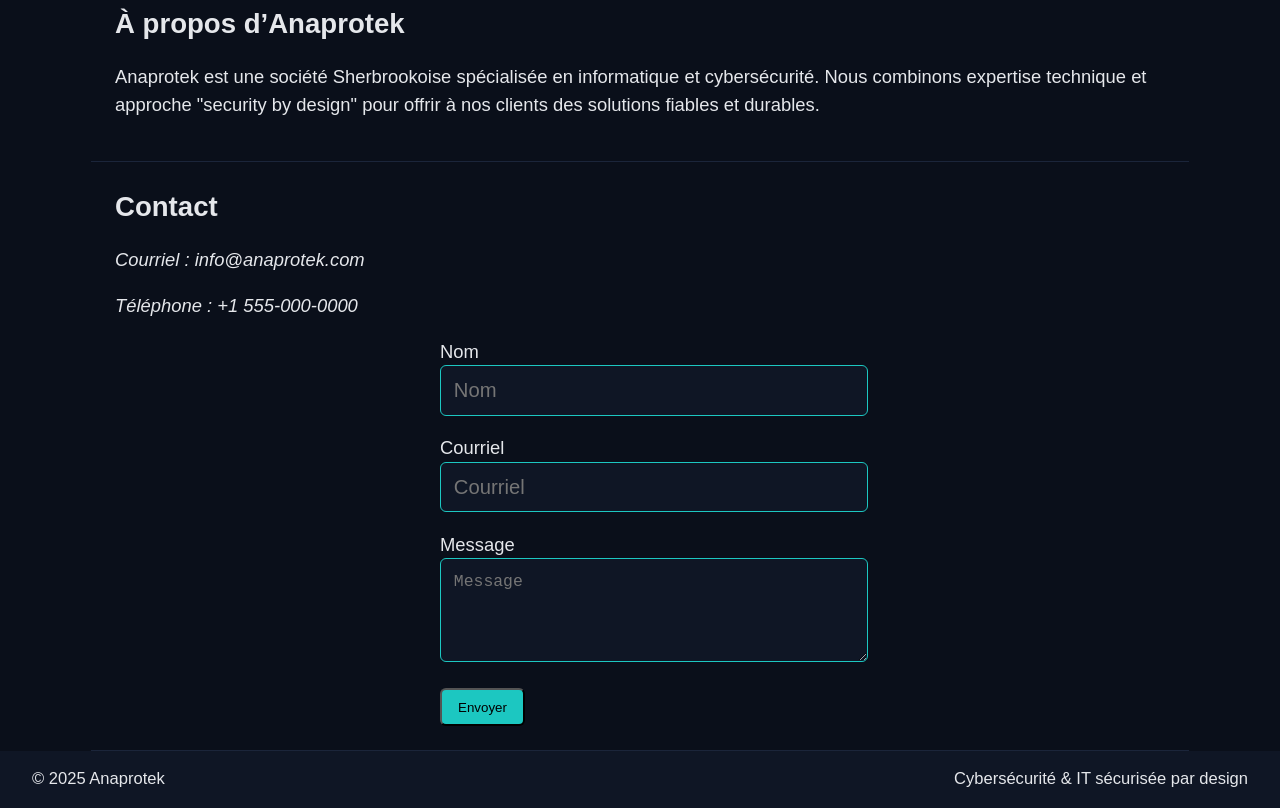
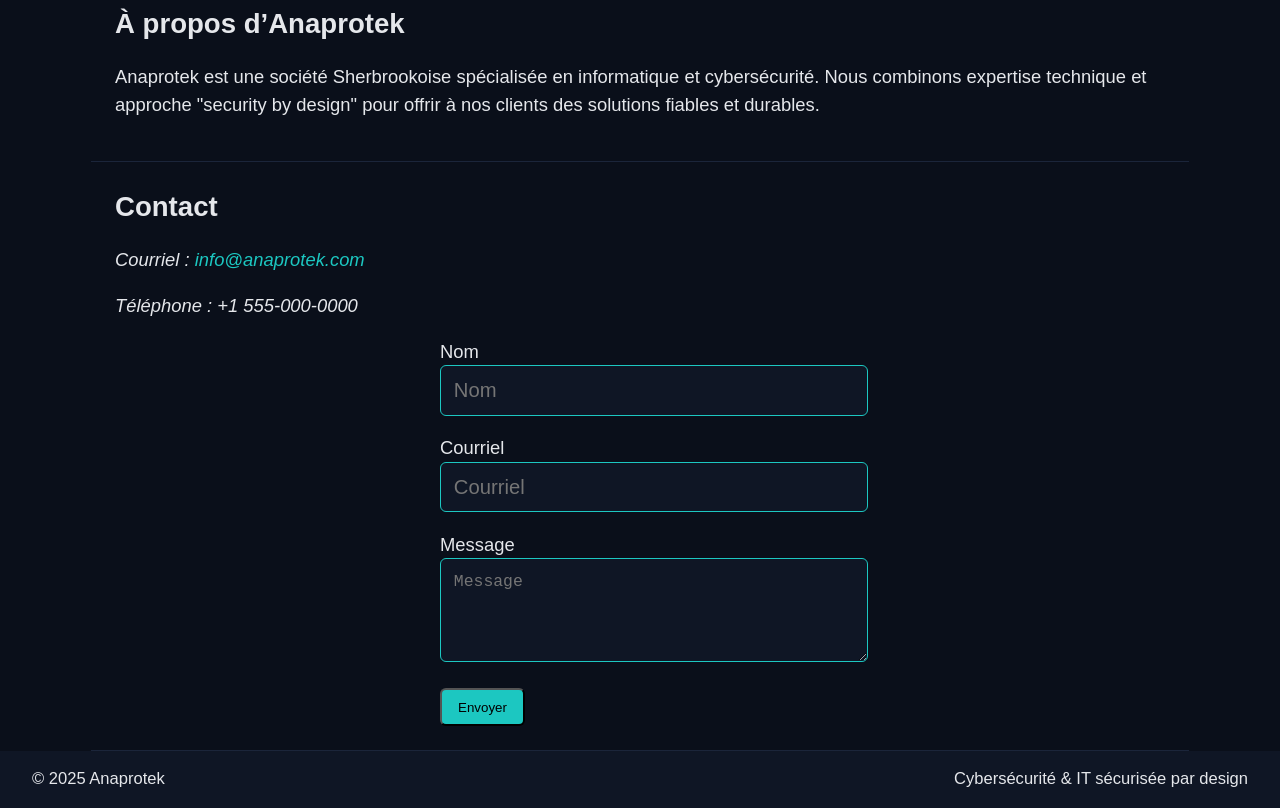
Before and after one commit to Desnyt628/Desnyt628.github.io, a plain HTML site: page index.html in a window 1280 px wide. Shown: the part 1685-2493 px from the top of the page. Drawn offline with Linux system fonts and the light colour scheme.

Commit message:
Update index.html
add img for english version
add mailto for info@anaprotek

```diff
--- a/index.html
+++ b/index.html
@@ -311,7 +311,7 @@
         <section id="contact-fr" class="container">
           <h2>Contact</h2>
           <address>
-            <p>Courriel : info@anaprotek.com</p>
+            <p>Courriel : <a href="mailto:info@anaprotek.com">info@anaprotek.com</a></p>
             <p>Téléphone : +1 555-000-0000</p>
           </address>
           <form action="https://formspree.io/f/mwpgqgwe" method="POST" style="max-width:400px;margin:auto">
@@ -341,7 +341,7 @@
               <p class="slogan">Security is not an option, it’s our foundation</p>
               <a class="btn" onclick="scrollToSection('services')">Discover our services</a>
             </div>
-            <img src="https://fastly.picsum.photos/id/893/600/400.jpg?hmac=ovPplqNCQbvrh2ZomRBohWg-nuPxwKdfA-X3JK1zJQI" alt="Cybersecurity illustration" loading="lazy">
+            <img src="https://raw.githubusercontent.com/Desnyt628/Desnyt628.github.io/refs/heads/main/img.jpg" alt="Cybersecurity illustration" loading="lazy">
           </div>
         </section>
         <section id="services-en" class="container">
@@ -400,7 +400,7 @@
         <section id="contact-en" class="container">
           <h2>Contact</h2>
           <address>
-            <p>Email: info@anaprotek.com</p>
+            <p>Email: <a href="mailto:info@anaprotek.com">info@anaprotek.com</a></p>
             <p>Phone: +1 555-000-0000</p>
           </address>
           <form action="https://formspree.io/f/mwpgqgwe" method="POST" style="max-width:400px;margin:auto">
```
